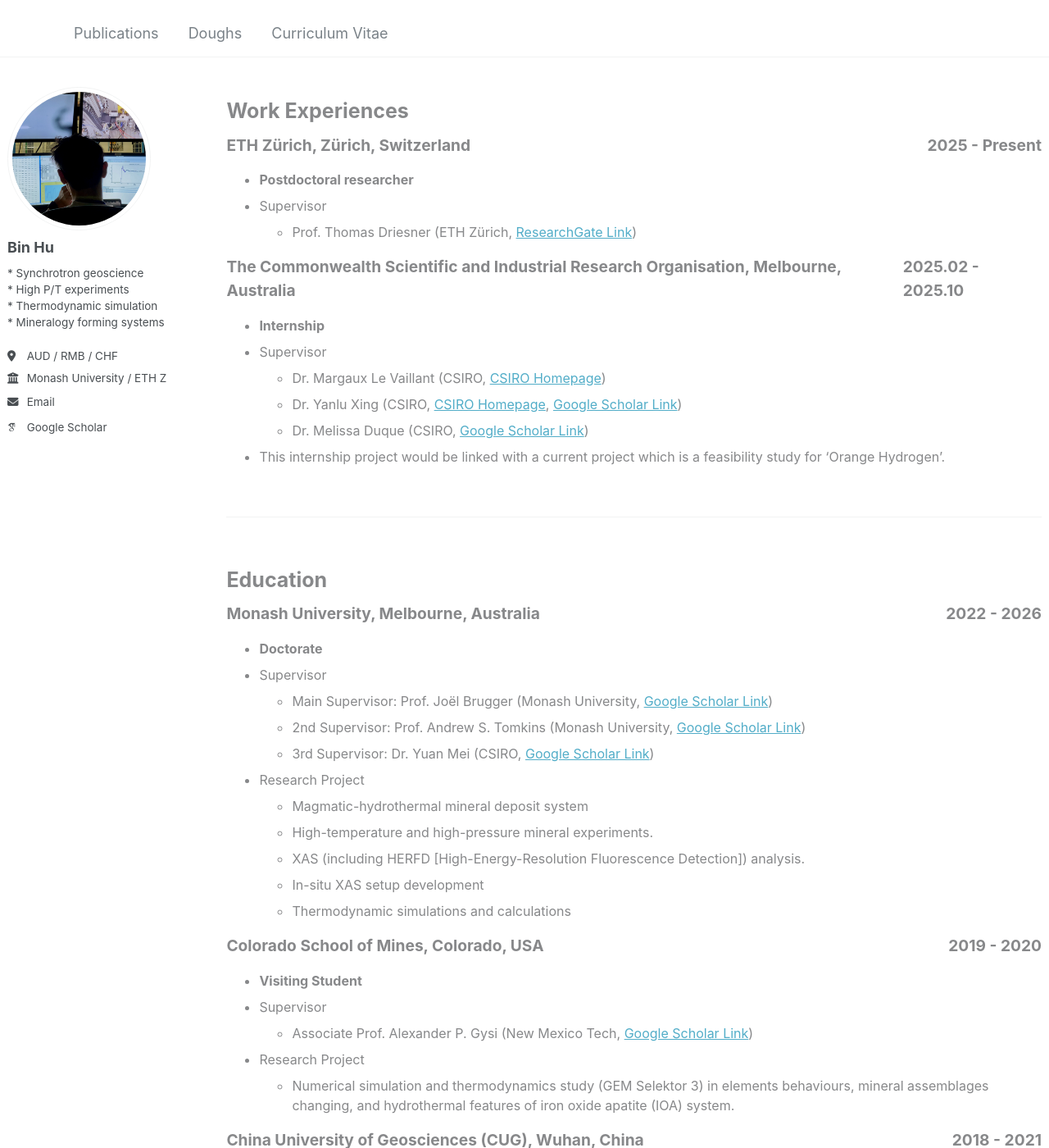
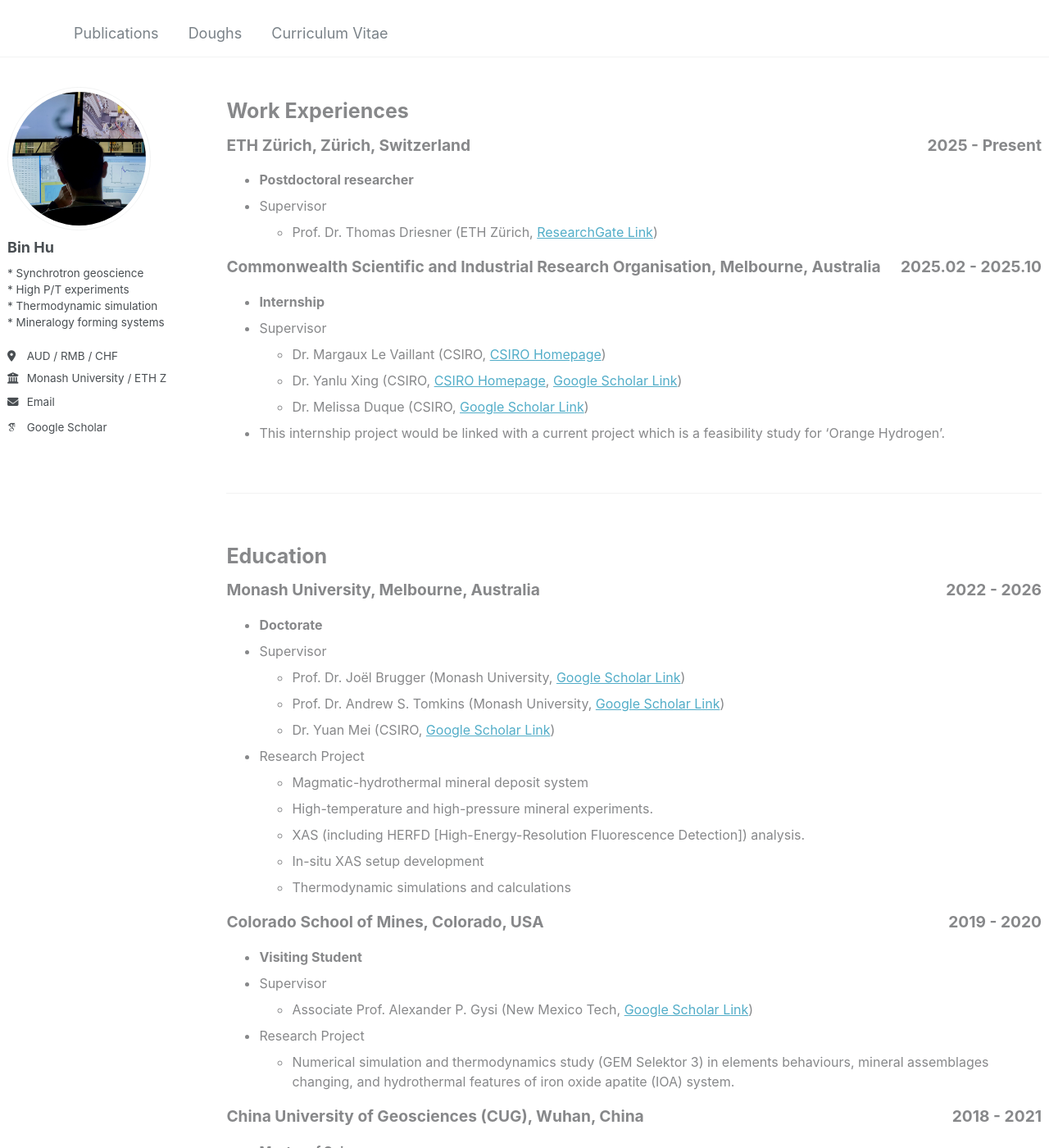
Before and after one commit to bhchemx/bhchemx.github.io, a Jekyll site: the page built from _pages/cv.md, in a window 1280 px wide and 1400 px high. Shown: the whole window at 82% size. Built offline with Jekyll 4.4.1, drawn with Linux system fonts in a browser that asks for light colours; some web fonts are replaced.

Commit message:
Update cv.md

```diff
--- a/_pages/cv.md
+++ b/_pages/cv.md
@@ -17,10 +17,10 @@
 </div>
 * **Postdoctoral researcher**
 * Supervisor
-  * Prof. Thomas Driesner (ETH Zürich, <a href="https://www.researchgate.net/profile/Thomas-Driesner">ResearchGate Link</a>)
+  * Prof. Dr. Thomas Driesner (ETH Zürich, <a href="https://www.researchgate.net/profile/Thomas-Driesner">ResearchGate Link</a>)
 
 <div style="display: flex; justify-content: space-between; font-size: 1.2em;">
-    <span><strong>The Commonwealth Scientific and Industrial Research Organisation, Melbourne, Australia</strong></span>
+    <span><strong>Commonwealth Scientific and Industrial Research Organisation, Melbourne, Australia</strong></span>
     <span><strong>2025.02 - 2025.10</strong></span>
 </div>
 * **Internship**
@@ -41,9 +41,9 @@
 </div>
 * **Doctorate**
 * Supervisor
-  * Main Supervisor:	Prof. Joël Brugger (Monash University, <a href="https://scholar.google.com/citations?user=LWXkkmwAAAAJ&hl=en&oi=ao">Google Scholar Link</a>)
-  * 2nd Supervisor:	  Prof. Andrew S. Tomkins (Monash University, <a href="https://scholar.google.com.au/citations?user=QrVKsXsAAAAJ&hl=en">Google Scholar Link</a>)
-  * 3rd Supervisor:	  Dr. Yuan Mei (CSIRO, <a href="[https://scholar.google.com](https://scholar.google.com/citations?user=QZ-_2l4AAAAJ&hl=en&oi=sra)">Google Scholar Link</a>)
+  * Prof. Dr. Joël Brugger (Monash University, <a href="https://scholar.google.com/citations?user=LWXkkmwAAAAJ&hl=en&oi=ao">Google Scholar Link</a>)
+  * Prof. Dr. Andrew S. Tomkins (Monash University, <a href="https://scholar.google.com.au/citations?user=QrVKsXsAAAAJ&hl=en">Google Scholar Link</a>)
+  * Dr. Yuan Mei (CSIRO, <a href="[https://scholar.google.com](https://scholar.google.com/citations?user=QZ-_2l4AAAAJ&hl=en&oi=sra)">Google Scholar Link</a>)
 * Research Project
   * Magmatic-hydrothermal mineral deposit system
   * High-temperature and high-pressure mineral experiments.
```
